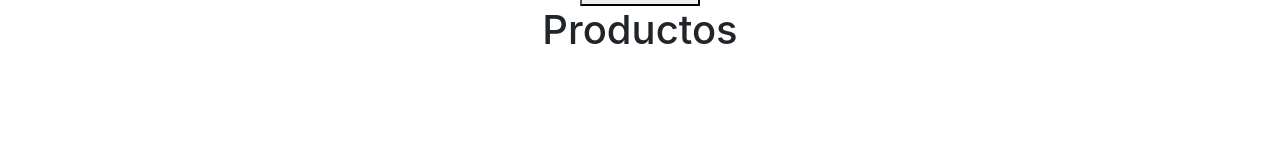
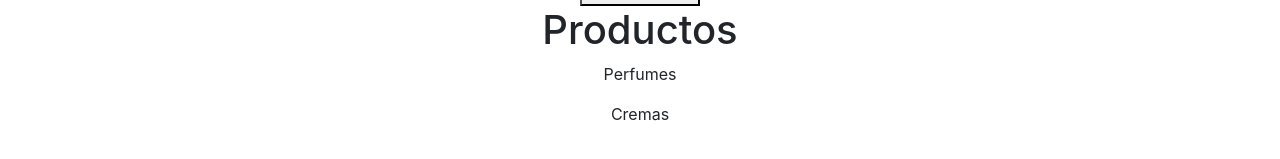
Before and after one commit to MatiasGoyaCampanella/e-commerce, a React (Create React App) app: page / in a window 1280 px wide. Shown: the part 219-378 px from the top of the page. Built offline with nearby package versions, Linux system fonts and the light colour scheme.

Commit message:
Promises and Map

```diff
--- a/src/App.js
+++ b/src/App.js
@@ -5,7 +5,7 @@ import ItemCount from './components/ItemCount.js';
 import Item from './components/Item.js';
 import ItemList from './components/ItemList.js';
 import MyButton from './components/MyButton.js';
-
+import Map from './components/Map.js';
 import '../node_modules/bootstrap/dist/css/bootstrap.min.css';
 
 function App() {
@@ -14,6 +14,7 @@ function App() {
     <ItemCount/>
     <MyButton/>
     <ItemListContainer greeting = "Productos"/>
+    <Map/>
      </div>);
 }
 
--- /dev/null
+++ b/src/components/Map.js
@@ -0,0 +1,26 @@
+import React from 'react'
+
+function Map() {
+    const post = [
+        {
+            title: "Perfumes",
+            body: "marca",
+            id: 1,
+        },
+        {
+            title: "Cremas",
+            body: "marca",
+            id: 1,
+        },
+
+    ];
+    return (
+        <div>
+            {
+                post.map((post, index)=> { return <p id={index}>{post.title}</p>})
+            }
+        </div>
+    )
+
+}
+export default Map
```
